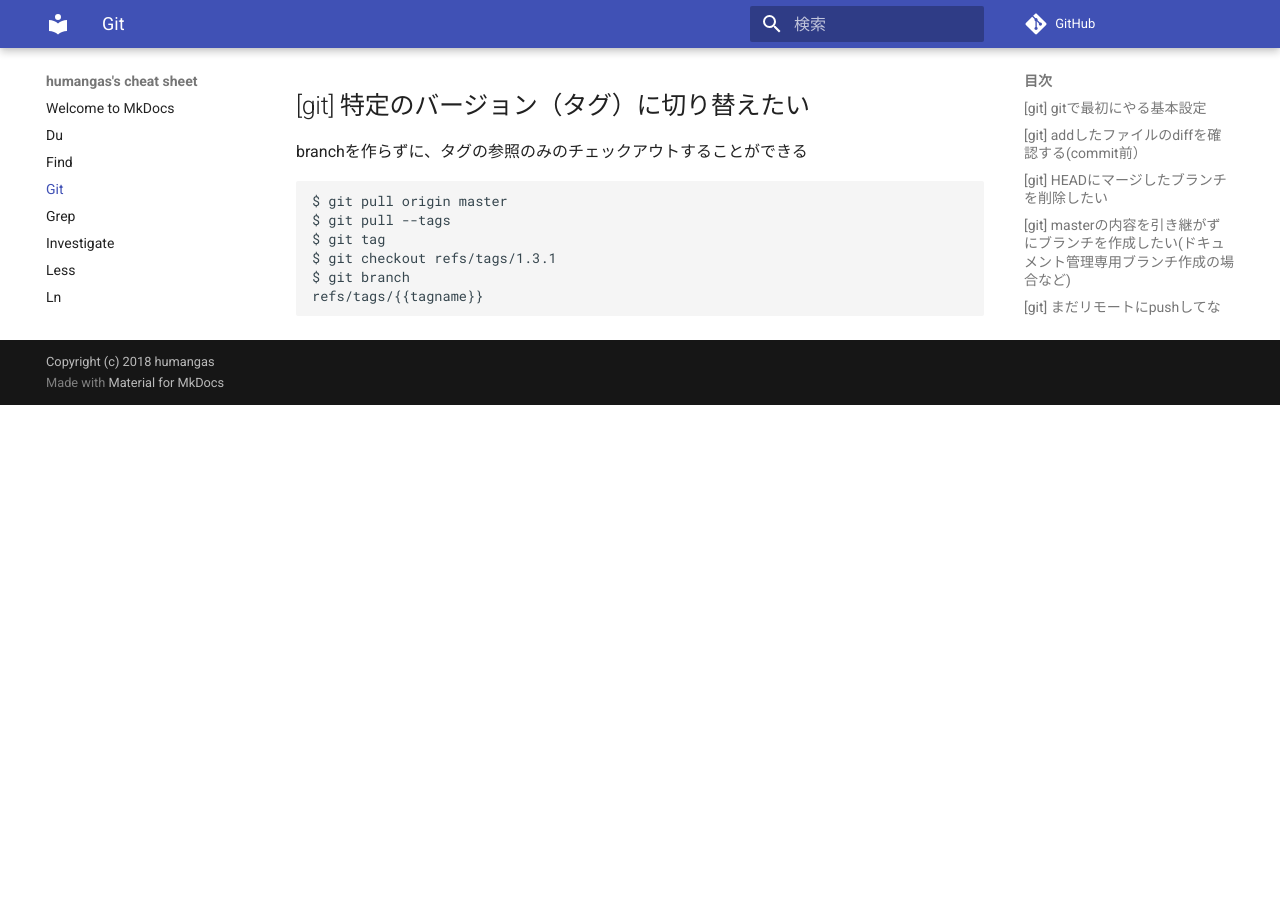
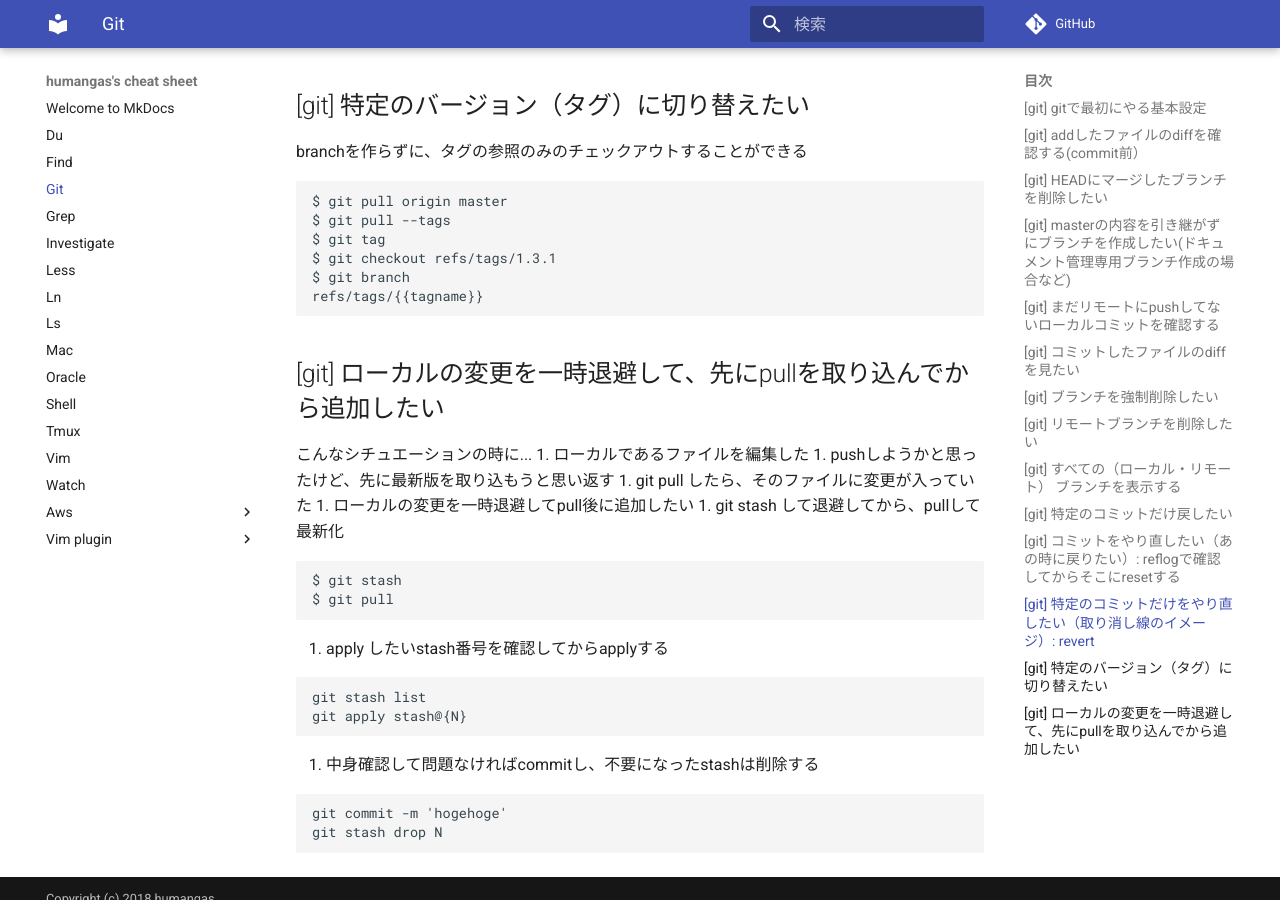
Before and after one commit to humangas/cheat, an MkDocs documentation site: the page built from _docs/git.md, in a window 1280 px wide and 900 px high, scrolled down 3396 px. Built offline with MkDocs 1.6.1 and Material for MkDocs 9.7.7, drawn with Linux system fonts in a browser that asks for light colours; comment, search, counter and statistics services are not loaded; before the commit the page ends 3801 px from its top, so only the background shows below that.

Commit message:
add git stash cheat

````diff
--- a/_docs/git.md
+++ b/_docs/git.md
@@ -149,3 +149,25 @@
 $ git branch
 refs/tags/{{tagname}}
 ```
+
+## [git] ローカルの変更を一時退避して、先にpullを取り込んでから追加したい
+こんなシチュエーションの時に...
+1. ローカルであるファイルを編集した
+1. pushしようかと思ったけど、先に最新版を取り込もうと思い返す
+1. git pull したら、そのファイルに変更が入っていた
+1. ローカルの変更を一時退避してpull後に追加したい
+1. git stash して退避してから、pullして最新化
+```
+$ git stash
+$ git pull
+```
+6. apply したいstash番号を確認してからapplyする
+```
+git stash list
+git apply stash@{N}
+```
+7. 中身確認して問題なければcommitし、不要になったstashは削除する
+```
+git commit -m 'hogehoge'
+git stash drop N
+```
````
